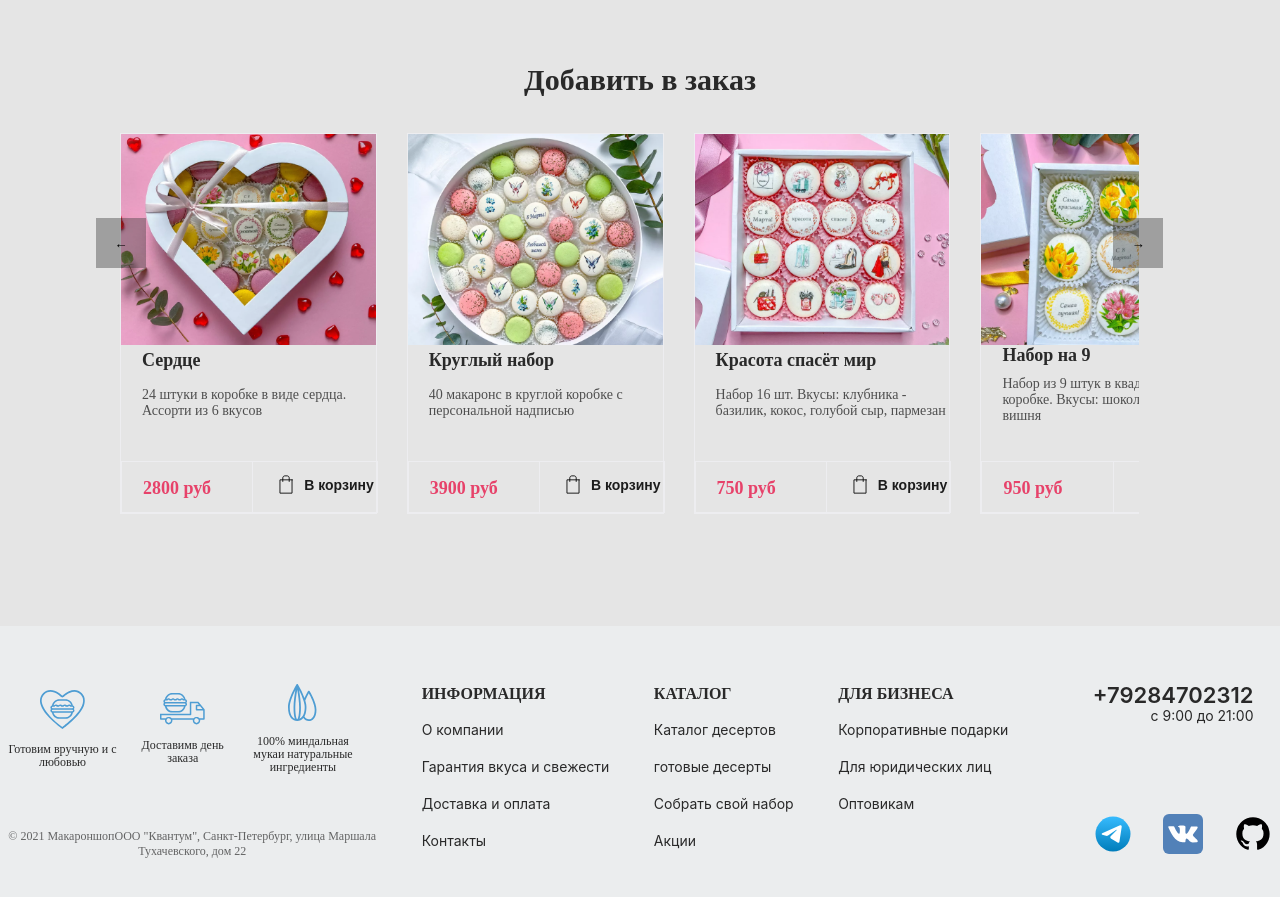
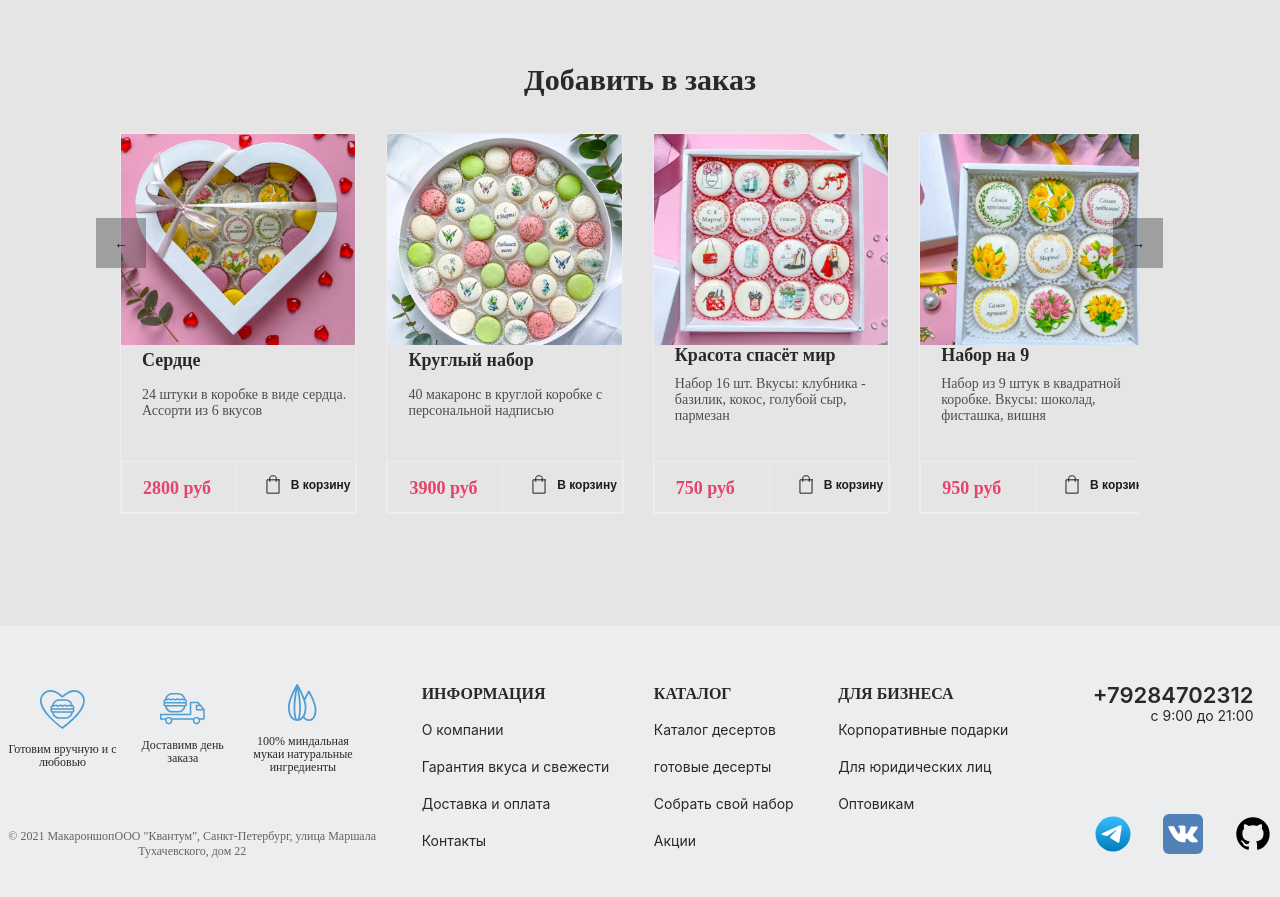
Before and after one commit to kudinov-andrej/sweet, a React (Create React App) app: page /#/basket in a window 1280 px wide. Shown: the part 1880-2777 px from the top of the page. Built offline with nearby package versions, Linux system fonts and the light colour scheme.

Commit message:
реализовал скролл в блоке с дополнительными товарами

```diff
--- a/src/App.css
+++ b/src/App.css
@@ -1063,7 +1063,7 @@ header {
 .buy-button {
   margin: 0;
   padding: 0;
-  width: 127px;
+  width: 148px;
   display: flex;
   flex-direction: row;
   align-items: center;
@@ -1097,7 +1097,7 @@ header {
   margin-top: 15px;
   margin-bottom: 18px;
   font-weight: 600;
-  font-size: 14px;
+  font-size: 12px;
   line-height: 17px;
   word-wrap: none;
   color: rgba(0, 0, 0, 0.88);
@@ -2407,7 +2407,12 @@ header {
   color: fff;
   position: absolute;
   top: 85px;
-
+  cursor: pointer;
+  transition: scale 0.3s ease;
+}
+
+.product-conteiner__button:hover {
+  scale: 1.05;
 }
 
 .product-conteiner__button_type_left {
@@ -2433,7 +2438,7 @@ header {
 .product__card-basket {
   margin: 0;
   padding: 0;
-  max-width: 25%;
+  max-width: 23%;
   display: flex;
   flex-direction: column;
   align-items: flex-start;
--- a/src/App.js
+++ b/src/App.js
@@ -56,6 +56,42 @@ function App() {
       };
     }
   }, [location.pathname]);
+
+
+  // скролл в блоке Basket
+
+  const contentRefBasketPage = useRef(null);
+
+  const handleScrollRight = () => {
+    if (contentRefBasketPage.current) {
+      const remainingWidth = contentRefBasketPage.current.scrollWidth - contentRefBasketPage.current.offsetWidth - contentRefBasketPage.current.scrollLeft;
+      const scrollAmount = Math.min(300, remainingWidth);
+      contentRefBasketPage.current.scrollLeft += scrollAmount;
+    }
+  };
+
+  const handleScrollLeft = () => {
+    if (contentRefBasketPage.current) {
+      const scrollAmount = Math.min(300, contentRefBasketPage.current.scrollLeft);
+      contentRefBasketPage.current.scrollLeft -= scrollAmount;
+    }
+  };
+
+  useEffect(() => {
+    if (location.pathname === '/basket') {
+      if (contentRefBasketPage.current) {
+        contentRefBasketPage.current.addEventListener('scroll', handleScrollRight, false);
+        contentRefBasketPage.current.addEventListener('scroll', handleScrollLeft, false);
+      }
+    }
+    return () => {
+      if (contentRefBasketPage.current) {
+        contentRefBasketPage.current.removeEventListener('scroll', handleScrollRight, false);
+        contentRefBasketPage.current.removeEventListener('scroll', handleScrollLeft, false);
+      }
+    };
+  }, [location.pathname]);
+
 
   const [cartItems, setCartItems] = useState([]);
 
@@ -149,6 +185,9 @@ function App() {
             setDiscountsValue={setDiscountsValue}
             discountsError={discountsError}
             setDiscountsError={setDiscountsError}
+            contentRefBasketPage={contentRefBasketPage}
+            handleScrollRight={handleScrollRight}
+            handleScrollLeft={handleScrollLeft}
           />}
         />
       </Routes>
--- a/src/basketPage/BasketPage.jsx
+++ b/src/basketPage/BasketPage.jsx
@@ -20,7 +20,6 @@ function BasketPage(props) {
         { code: 'DISCOUNT200', value: 200 },
         { code: 'SALE700', value: 700 }
     ];
-
 
     const currentDate = new Date();
     const dateMonthLater = new Date(currentDate.setMonth(currentDate.getMonth() + 1));
@@ -88,6 +87,14 @@ function BasketPage(props) {
         })
     }
 
+
+    const handleScrollRightButtonClick = () => {
+        props.handleScrollRight();
+    };
+
+    const handleScrollLeftButtonClick = () => {
+        props.handleScrollLeft();
+    };
 
     return (
         <section className='basket'>
@@ -324,8 +331,10 @@ function BasketPage(props) {
                 <section className="basket__product">
                     <h2 className='basket__product-title'>Добавить в заказ</h2>
                     <div className='basket__product-conteiner'>
-                        <button className='product-conteiner__button product-conteiner__button_type_left'>&larr;</button>
-                        <div className='basket__product-items'>
+                        <button className='product-conteiner__button product-conteiner__button_type_left'
+                            onClick={handleScrollLeftButtonClick}
+                        >&larr;</button>
+                        <div className='basket__product-items' ref={props.contentRefBasketPage}>
                             {productsPopular.map((card, vendorCode) =>
                                 < ProductForBasket
                                     key={vendorCode}
@@ -341,7 +350,9 @@ function BasketPage(props) {
                                 />
                             )}
                         </div>
-                        <button className='product-conteiner__button product-conteiner__button_type_right'>&rarr;</button>
+                        <button className='product-conteiner__button product-conteiner__button_type_right'
+                            onClick={handleScrollRightButtonClick}
+                        >&rarr;</button>
                     </div>
                 </section>
             </div >
```
